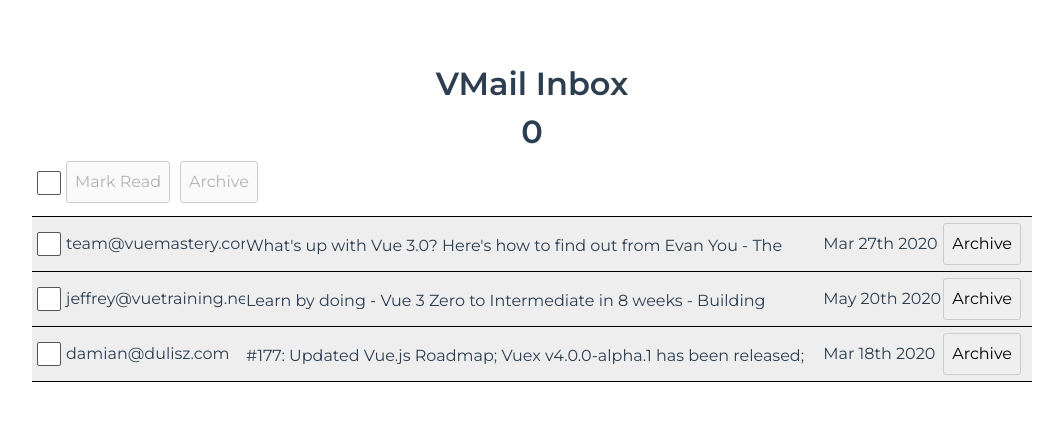
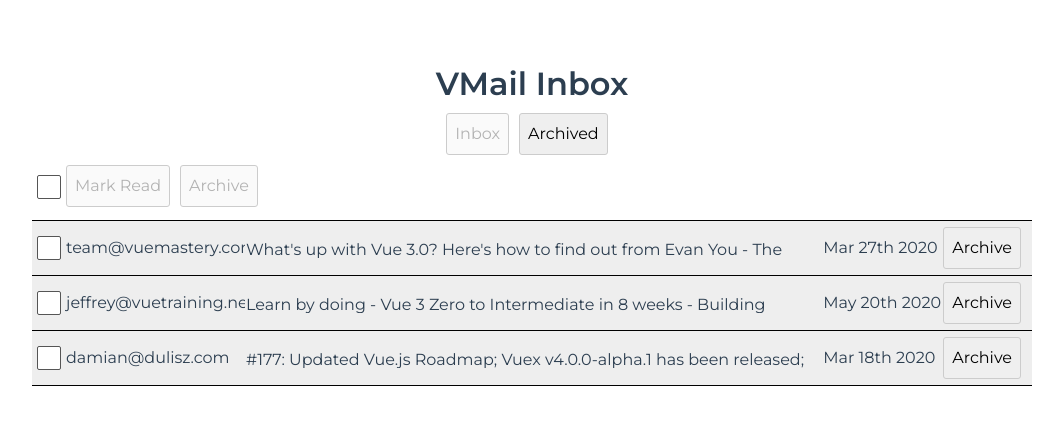
Before and after one commit to victorhsantiago/vmail, a Vue app: page / in a window 1280 px wide. Shown: the top 424 px of the page, without its empty margins (108-1171 px from the left). Built offline with nearby package versions, Linux system fonts and the light colour scheme; data requests are answered from the project's data file.

Commit message:
Add archived emails listing

```diff
--- a/src/components/BulkActionBar.vue
+++ b/src/components/BulkActionBar.vue
@@ -33,12 +33,12 @@
   setup({ emails }) {
     const emailSelection = useEmailSelection()
     const numberSelected = computed(() => emailSelection.selectedEmails.size)
-    const numberEmails = emails.length
+    const numberEmails = computed(() => emails.length)
     const allEmailsSelected = computed(
-      () => numberSelected.value === numberEmails
+      () => numberSelected.value === numberEmails.value
     )
     const someEmailSelected = computed(() => {
-      return numberSelected.value > 0 && numberSelected.value < numberEmails
+      return numberSelected.value > 0 && numberSelected.value < numberEmails.value
     })
 
     const bulkSelect = () => {
--- a/src/components/MailTable.vue
+++ b/src/components/MailTable.vue
@@ -1,10 +1,23 @@
 <template>
-  <h1>{{ emailSelection.selectedEmails.size }}</h1>
-  <BulkActionBar :emails="unarchivedEmails" />
+  <button
+    @click="selectScreen('inbox')"
+    :disabled="selectedScreen === 'inbox'"
+  >
+    Inbox
+  </button>
+  <button
+    @click="selectScreen('archived')"
+    :disabled="selectedScreen === 'archived'"
+  >
+    Archived
+  </button>
+
+  <BulkActionBar :emails="filteredEmails" />
+
   <table class="mail-table">
     <tbody>
       <tr
-        v-for="email in unarchivedEmails"
+        v-for="email in filteredEmails"
         :key="email.id"
         :class="[
           'mail-table-row',
@@ -40,6 +53,7 @@
       </tr>
     </tbody>
   </table>
+
   <ModalView v-if="openedEmail" @closeModal="closeModal">
     <MailView :email="openedEmail" @changeEmail="changeEmail" />
   </ModalView>
@@ -48,7 +62,7 @@
 <script>
 import axios from 'axios'
 import { format } from 'date-fns'
-import { reactive, ref } from 'vue'
+import { ref } from 'vue'
 import useEmailSelection from '@/composables/useEmailSelection'
 import BulkActionBar from '@/components/BulkActionBar.vue'
 import MailView from '@/components/MailView.vue'
@@ -65,6 +79,7 @@
       format,
       emails: ref(emails),
       openedEmail: ref(null),
+      selectedScreen: ref('inbox')
     }
   },
   computed: {
@@ -73,8 +88,10 @@
         email1.sentAt < email2.sentAt ? 1 : -1
       )
     },
-    unarchivedEmails() {
-      return this.emails.filter((email) => !email.archived)
+    filteredEmails() {
+      return this.emails.filter((email) => {
+        return this.selectedScreen === 'inbox' ? !email.archived : email.archived
+      })
     },
   },
   methods: {
@@ -103,12 +120,16 @@
       if (save) this.updateEmail(email)
       if (closeModal) this.closeModal()
       if (changeIndex) {
-        const emails = this.unarchivedEmails
+        const emails = this.filteredEmails
         const currentIndex = emails.indexOf(email)
         const newEmail = emails[currentIndex + changeIndex]
         this.openEmail(newEmail)
       }
     },
+    selectScreen(newScreen) {
+      this.selectedScreen = newScreen
+      this.emailSelection.clear()
+    }
   },
 }
 </script>
--- a/src/components/MailView.vue
+++ b/src/components/MailView.vue
@@ -26,9 +26,7 @@
 <script>
 import { format } from 'date-fns'
 import marked from 'marked'
-import axios from 'axios'
 import useKeydown from '@/composables/useKeydown'
-import { tr } from 'date-fns/locale'
 
 export default {
   props: {
```
